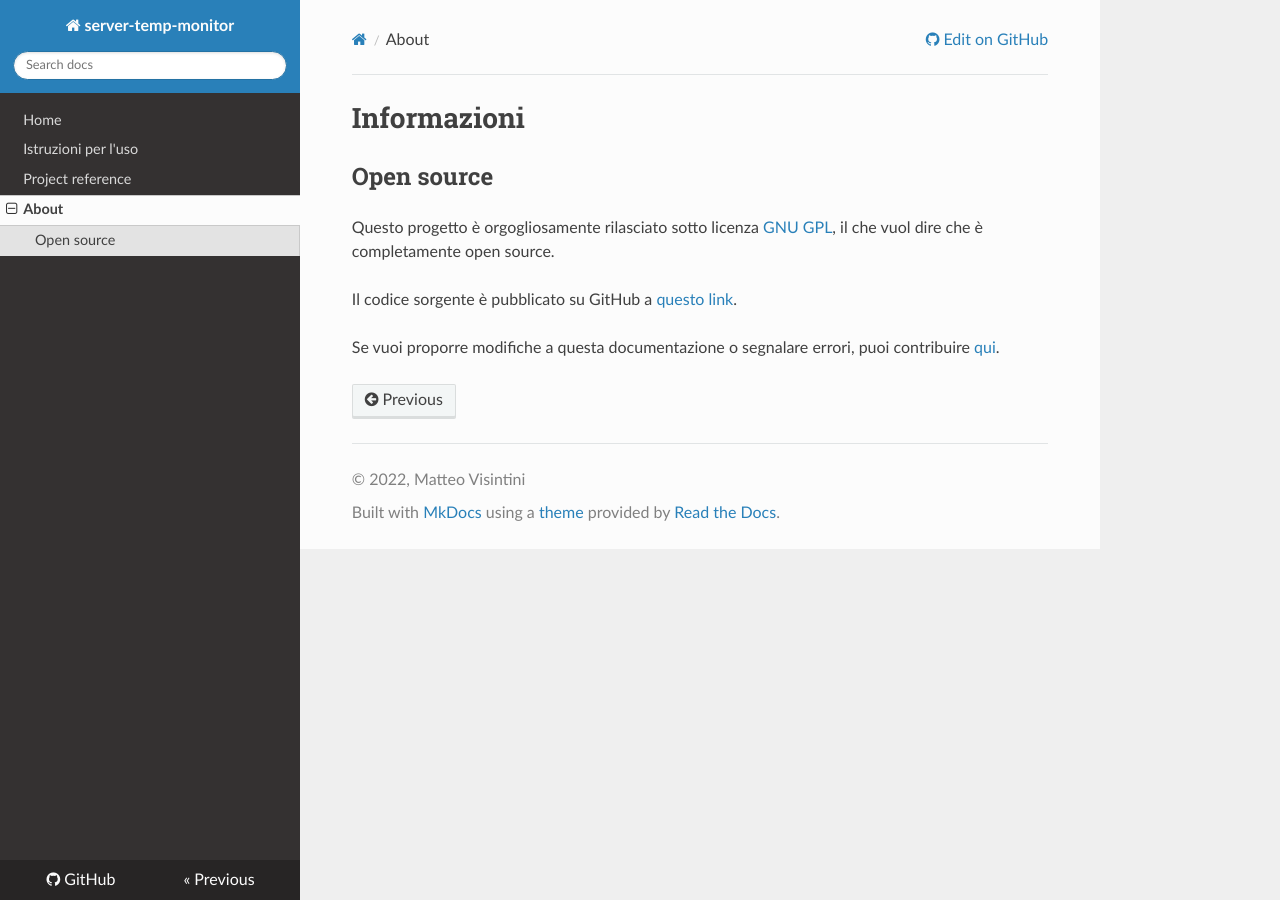
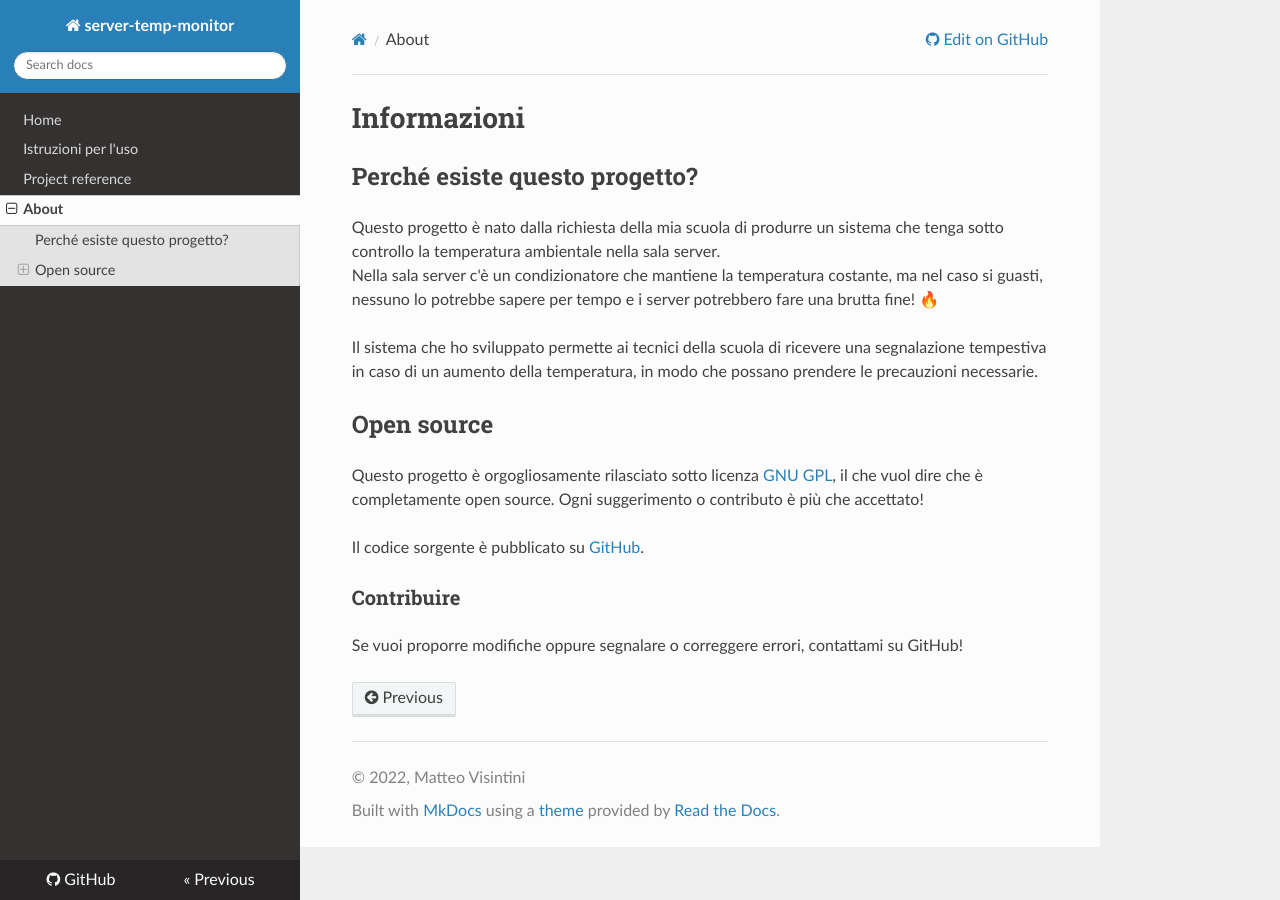
Before and after one commit to mattVisi/server-temp-monitor, an MkDocs documentation site: the page built from docs/docs/about.md, in a window 1280 px wide. Built offline with MkDocs 1.6.1, drawn with Linux system fonts in a browser that asks for light colours; nearby versions of some CDN libraries.

Commit message:
Update about

```diff
--- a/docs/docs/about.md
+++ b/docs/docs/about.md
@@ -1,8 +1,16 @@
 # Informazioni
 
+## Perché esiste questo progetto?
+Questo progetto è nato dalla richiesta della mia scuola di produrre un sistema che tenga sotto controllo la temperatura ambientale nella sala server.
+Nella sala server c'è un condizionatore che mantiene la temperatura costante, ma nel caso si guasti, nessuno lo potrebbe sapere per tempo e i server potrebbero fare una brutta fine! 🔥
+
+Il sistema che ho sviluppato permette ai tecnici della scuola di ricevere una segnalazione tempestiva in caso di un aumento della temperatura, in modo che possano prendere le precauzioni necessarie.
+
 ## Open source
-Questo progetto è orgogliosamente rilasciato sotto licenza [GNU GPL](https://www.gnu.org/licenses/gpl-3.0.en.html), il che vuol dire che è completamente open source.
+Questo progetto è orgogliosamente rilasciato sotto licenza [GNU GPL](https://www.gnu.org/licenses/gpl-3.0.en.html), il che vuol dire che è completamente open source. Ogni suggerimento o contributo è più che accettato!
 
-Il codice sorgente è pubblicato su GitHub a [questo link](https://github.com/mattVisi/server-temp-monitor).
+Il codice sorgente è pubblicato su [GitHub](https://github.com/mattVisi/server-temp-monitor).
 
-Se vuoi proporre modifiche a questa documentazione o segnalare errori, puoi contribuire [qui](https://github.com/mattVisi/stm-docs).
+
+### Contribuire
+Se vuoi proporre modifiche oppure segnalare o correggere errori, contattami su GitHub!
```
